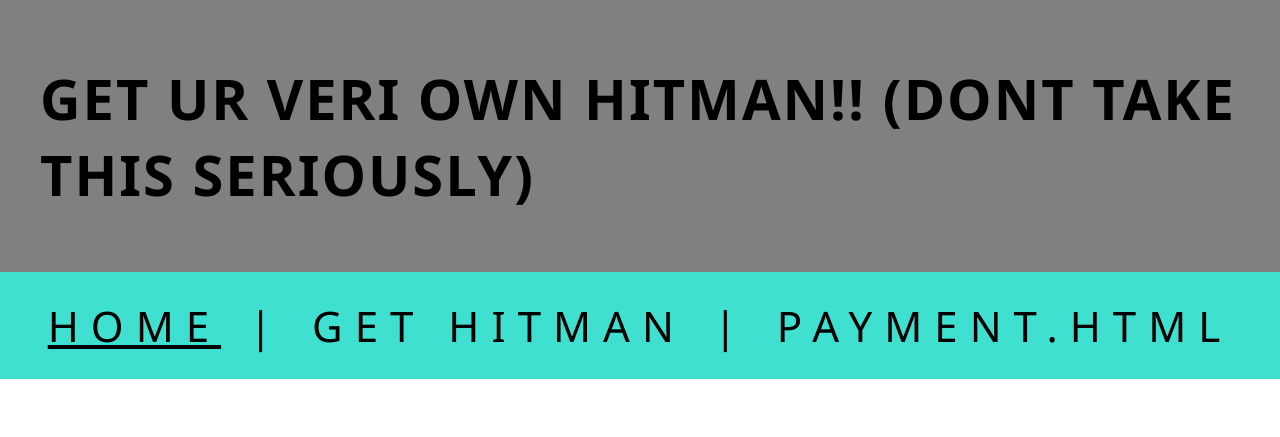
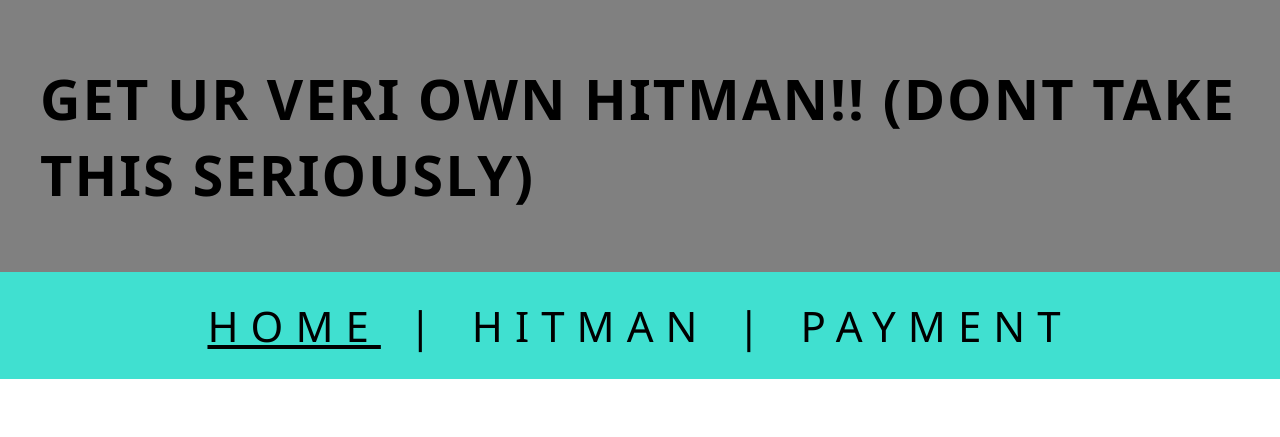
Before and after one commit to NepomucenoRolex/Getahit, a plain HTML site: page hitmen.html in a window 1280 px wide. Shown: the top 437 px of the page. Drawn offline with Linux system fonts and the light colour scheme.

Commit message:
Update navigation links in hitmen.html

```diff
--- a/hitmen.html
+++ b/hitmen.html
@@ -95,8 +95,8 @@
     </header>
     <nav>
         <a href="index.html" class="active">Home</a> |
-        <a href="#">Get Hitman</a> |
-        <a href="#">Payment.html</a>
+        <a href="#">Hitman</a> |
+        <a href="payment.html">Payment</a>
     </nav>
     <div class="container">
         <div class="card">
```
